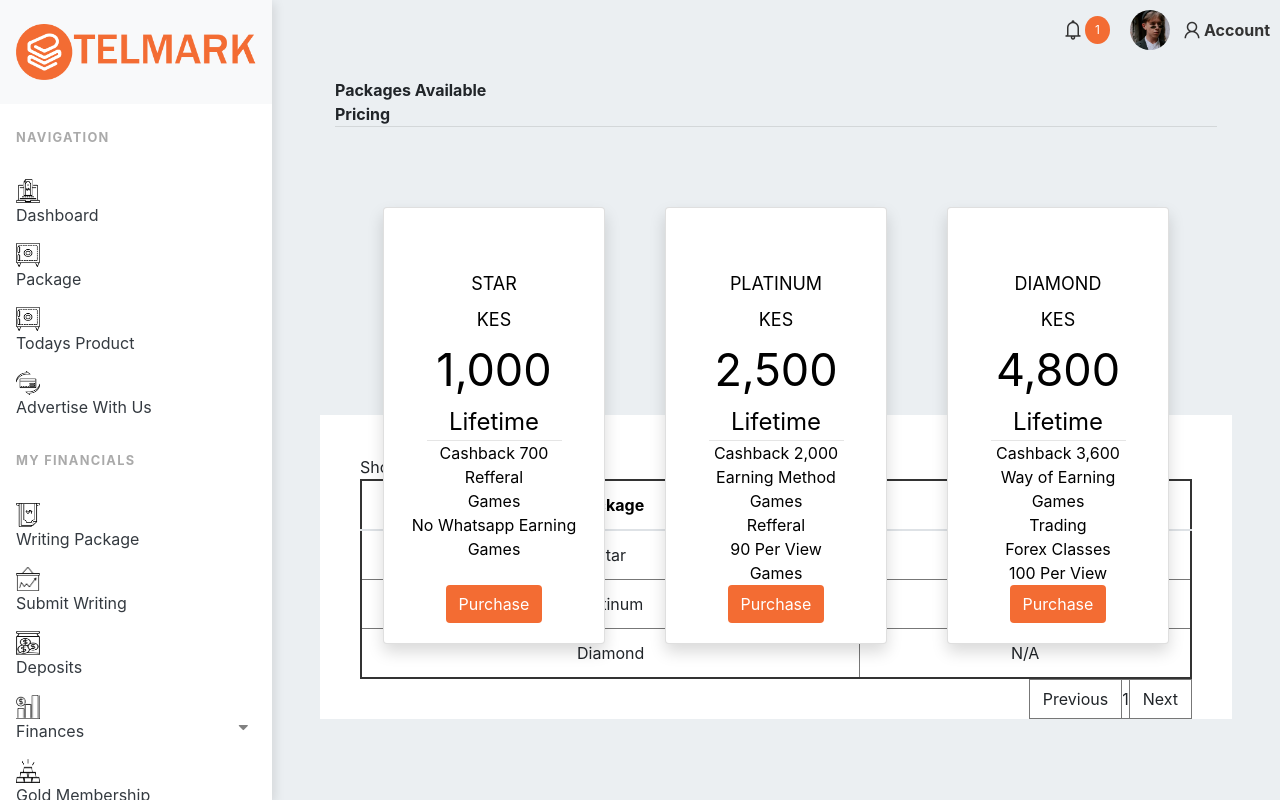
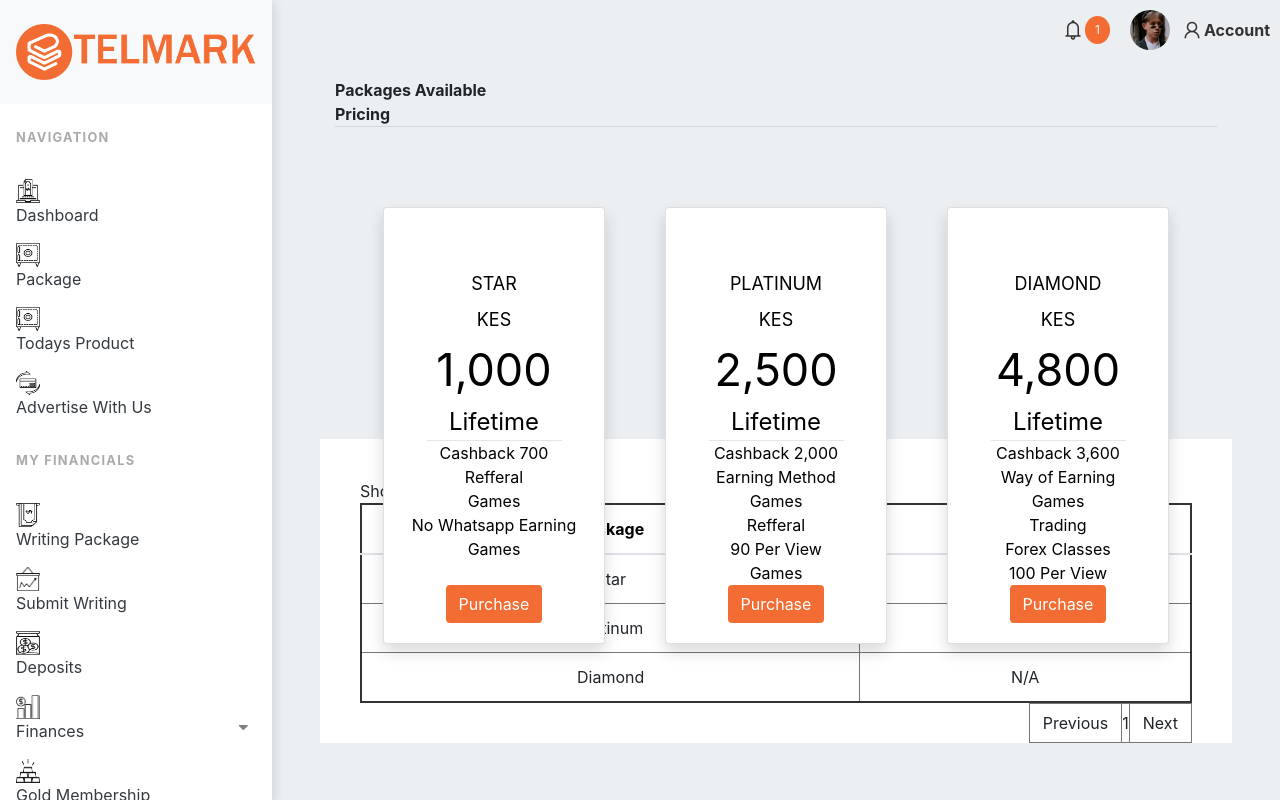
Before and after one commit to mwenaro/telmarks, a PHP site: page /package.php in a window 1280 px wide. Run offline with PHP 8.4, Linux system fonts and the light colour scheme; the visitor is signed in with stand-in values (Sample User, id 1); data that the repository does not hold is empty; some libraries are stand-ins or nearby versions.

Commit message:
package 3

```diff
--- a/package.php
+++ b/package.php
@@ -383,13 +383,13 @@
                 <hr class="mx-auto mb-5 w-100%" />
                 <!-- row mb-5 -->
                 <!-- Tailwind starts here -->
-                <div class="w-full  grid grid-cols-1 md:grid-cols-3 gap-3 p-6 mx-auto">
+                <div class="w-full  grid grid-cols-1 md:grid-cols-3 gap-3 p-6 mx-auto mb-6">
 
                     <!-- Card starts here -->
                     <div class="h-48 px-4 py-2">
                         <!-- Card starts here -->
                         <div class="card shadow w-full" id="gold-package">
-                            <div class="card-body" style="text-align: center;">
+                            <div class="w-full card-body" style="text-align: center;">
                                 <form id="purchaseForm">
                                     <p class="card-img-top" style="font-size: 24px;">
                                         <br>
@@ -417,7 +417,7 @@
                     <div class="h-48 px-4 py-2">
                         <!-- Card starts here -->
                         <div class="card shadow w-full" id="gold-package">
-                            <div class="card-body" style="text-align: center;">
+                            <div class="w-full card-body" style="text-align: center;">
                                 <form id="purchaseForm">
                                         <p class="card-img-top" style="font-size: 24px;">
 
@@ -451,7 +451,7 @@
                     <div class="h-48 px-4 py-2">
                         <!-- Card starts here -->
                         <div class="card shadow w-full" id="gold-package">
-                            <div class="card-body" style="text-align: center;">
+                            <div class="w-full card-body" style="text-align: center;">
 
                             <form id="purchaseForm">
                                 <p class="card-img-top" style="font-size: 24px;">
```
